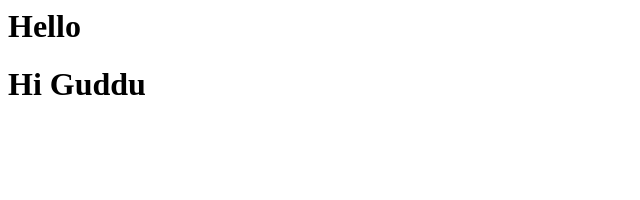
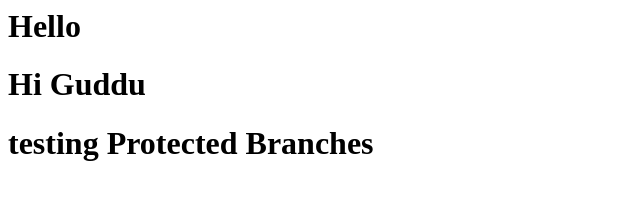
Before and after one commit to kattisravani24/devopsRepo, a plain HTML site: page index.html in a window 1280 px wide. Shown: the whole page, without its empty margins (0-640 px from the left). Drawn offline with Linux system fonts and the light colour scheme.

Commit message:
Protected-Branch line added in index.html

```diff
--- a/index.html
+++ b/index.html
@@ -1,2 +1,3 @@
 <h1>Hello</h1>
 <h1>Hi Guddu</h1>
+<h1>testing Protected Branches</h1>
```
